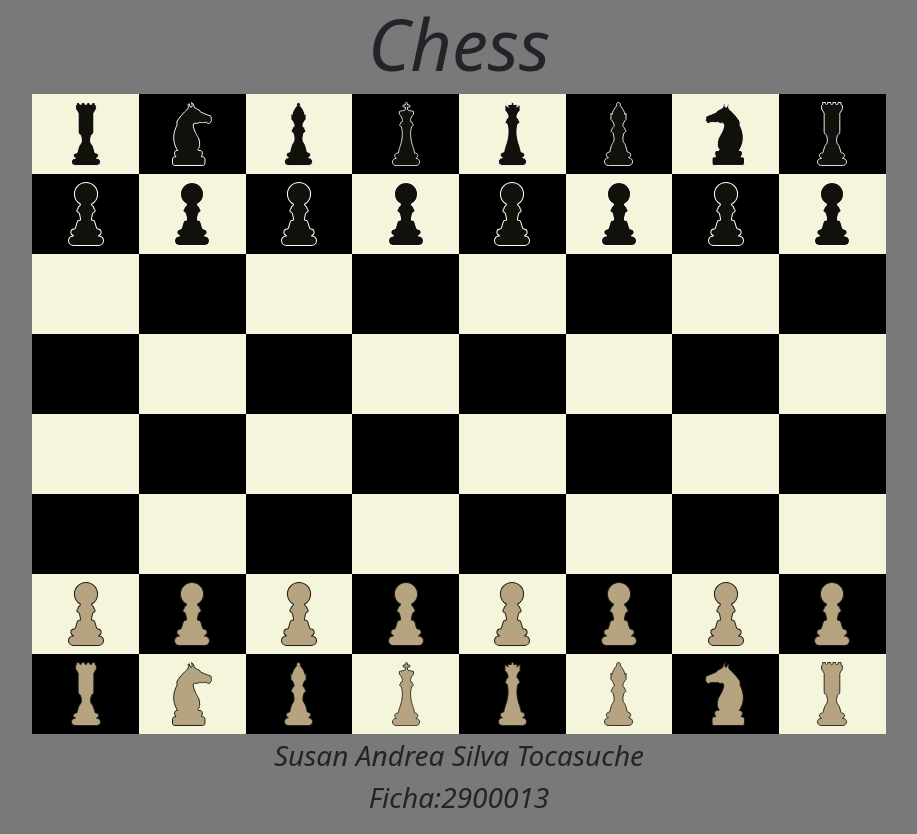
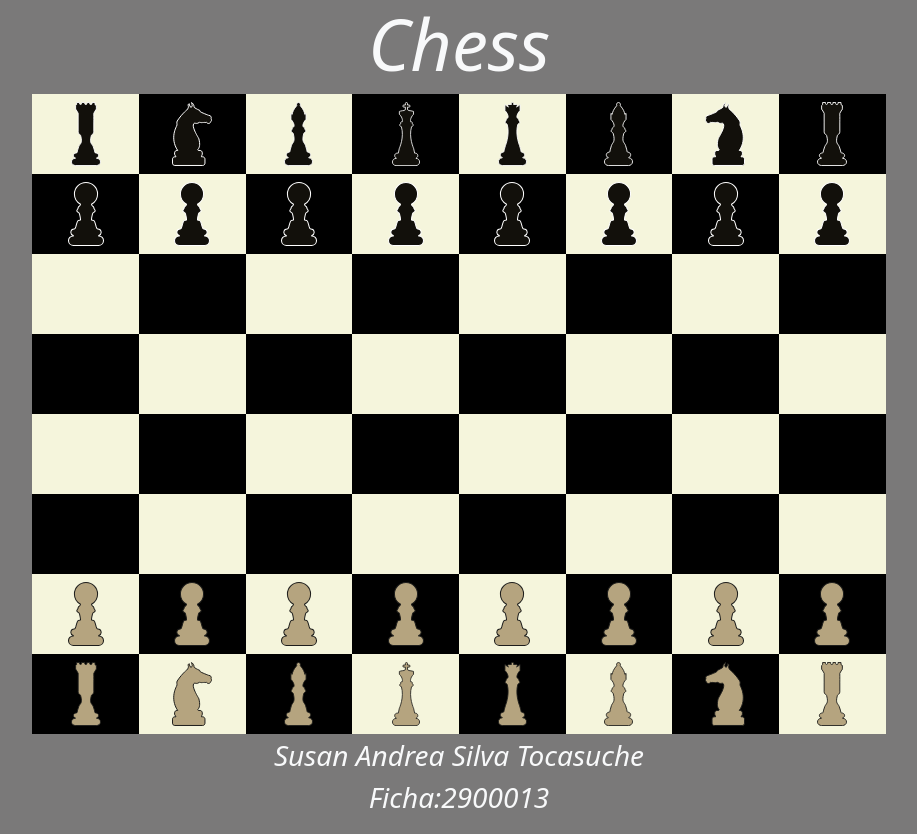
Before and after one commit to SusanSilva166/ajedrezAnimado, a plain HTML site: page index.html in a window 1280 px wide. Shown: the whole page, without its empty margins (181-1098 px from the left). Drawn offline with nearby package versions, Linux system fonts and the light colour scheme.

Commit message:
ajedrez 1

```diff
--- a/index.html
+++ b/index.html
@@ -11,7 +11,7 @@
   <body>
     <div class="header container-fluid">
         <main class="row">
-            <section class="col-12 "><h1 class="display-2 text-center fst-italic">Chess</h1></section>
+            <section class="col-12 "><h1 class="display-2 text-center text-light fst-italic">Chess</h1></section>
             <!--Aca comienza mi ajedrez-->
             <section class="col-1"></section>
             <section class="col-1"></section>
@@ -119,7 +119,7 @@
 
             <footer>
               <section class="col-12">
-                <p class="text-center fs-3 fst-italic"  >Susan Andrea Silva Tocasuche
+                <p class="text-center text-light fs-3 fst-italic"  >Susan Andrea Silva Tocasuche
                   <br>
                    Ficha:2900013</p>
               </section>
```
